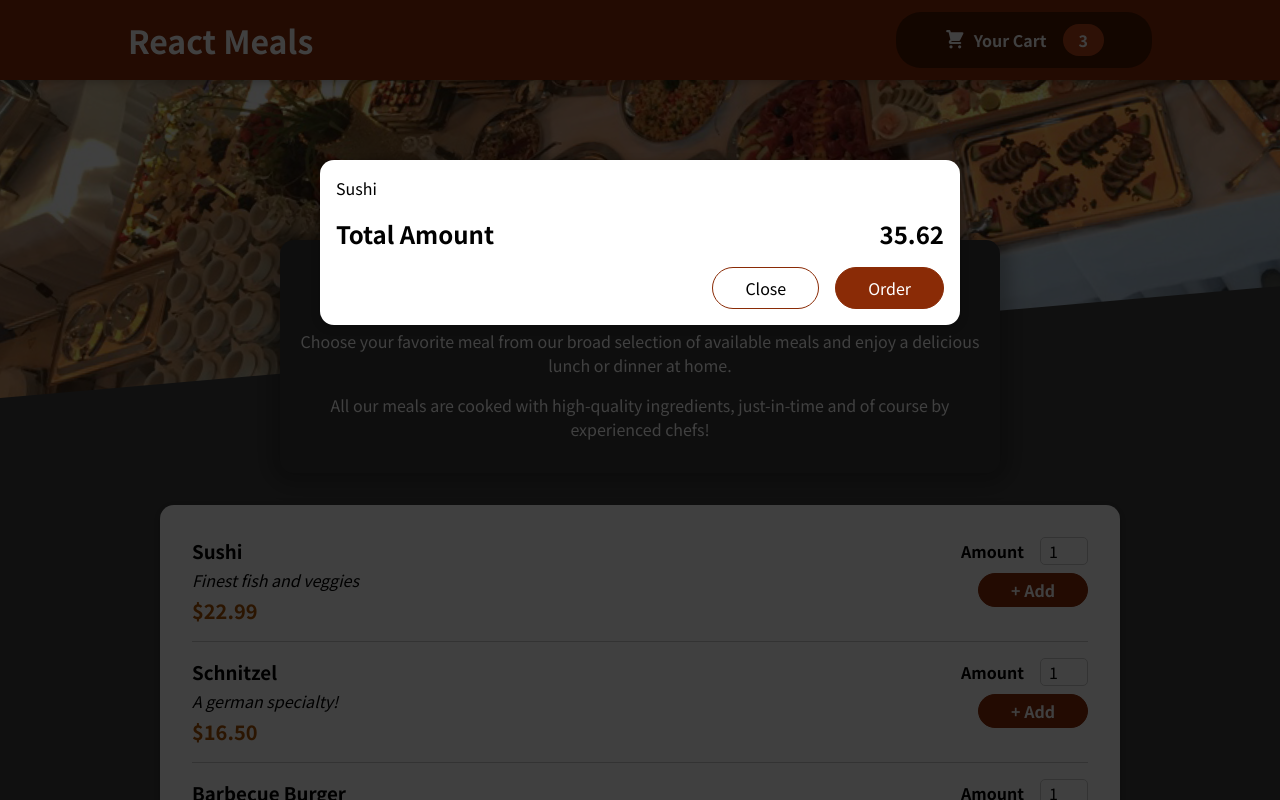
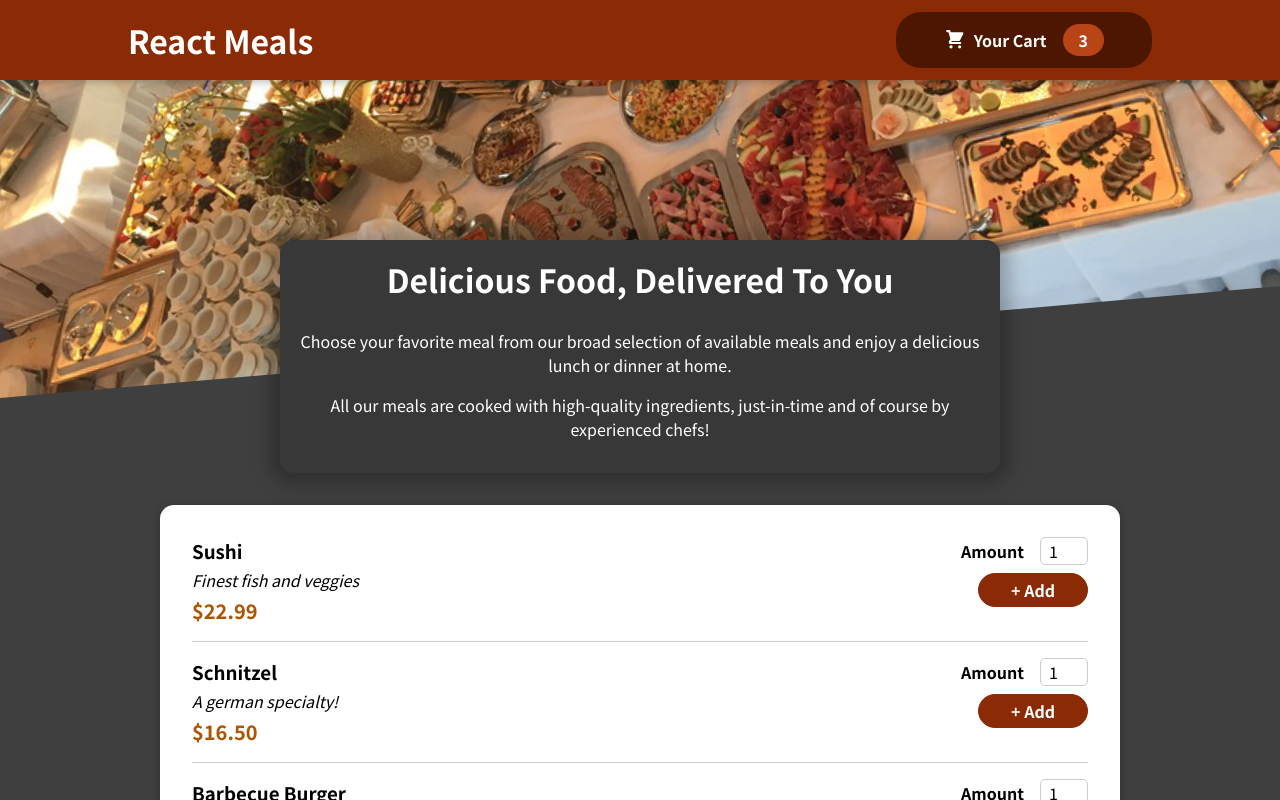
Before and after one commit to rajamrit-singh/food-order-app, a React (Create React App) app: page / in a window 1280 px wide. Shown: the top 800 px of the page. Built offline with nearby package versions, Linux system fonts and the light colour scheme.

Commit message:
implemented basic cart

```diff
--- a/src/App.js
+++ b/src/App.js
@@ -1,13 +1,23 @@
-import { Fragment } from 'react';
+import { Fragment, useState } from 'react';
 import Header from './components/Layout/Header';
 import Meals from './components/Meals/Meals';
 import Cart from './components/Cart/Cart'
 
 function App() {
+  const [cartIsShown, setCartIsShown] = useState(false);
+
+  const showCartHandler = () => {
+    setCartIsShown(true)
+  }
+
+  const hideCartHandler = () => {
+    setCartIsShown(false)
+  }
+
   return (
     <Fragment>
-      <Cart/>
-      <Header></Header>
+      {cartIsShown && <Cart onClose={hideCartHandler}/>}
+      <Header onShowCart={showCartHandler}></Header>
       <main>
         <Meals></Meals>
       </main>
--- a/src/components/Cart/Cart.js
+++ b/src/components/Cart/Cart.js
@@ -6,14 +6,14 @@
     {[{ id: 'c1', name: 'Sushi', amount: 2, price: 12.99 }].map(item => <li>{item.name}</li>)}
   </ul>
   return (
-    <Modal>
+    <Modal onClose={props.onClose}>
       {cartItems}
       <div className={classes.total}>
         <span>Total Amount</span>
         <span>35.62</span>
       </div>
       <div className={classes.actions}>
-        <button className={classes['button-alt']}>Close</button>
+        <button className={classes['button-alt']} onClick={props.onClose}>Close</button>
         <button className={classes.button}>Order</button>
       </div>
     </Modal>
--- a/src/components/Layout/Header.js
+++ b/src/components/Layout/Header.js
@@ -8,7 +8,7 @@
     <Fragment>
       <header className={classes.header}>
         <h1>React Meals</h1>
-        <HeaderCartButton />
+        <HeaderCartButton onClick={props.onShowCart}/>
       </header>
       <div className={classes['main-image']}>
         <img src={meals} alt="A table full of delicious food" />
--- a/src/components/Layout/HeaderCartButton.js
+++ b/src/components/Layout/HeaderCartButton.js
@@ -3,7 +3,7 @@
 
 const HeaderCartButton = (props) => {
   return (
-    <button className={classes.button}>
+    <button className={classes.button} onClick={props.onClick}>
       <span className={classes.icon}>
         <CartIcon></CartIcon>
       </span>
--- a/src/components/UI/Modal.js
+++ b/src/components/UI/Modal.js
@@ -9,7 +9,7 @@
     </div>)
 }
 const Backdrop = props => {
-  return <div className={classes.backdrop}></div>
+  return <div className={classes.backdrop} onClick={props.onClose}></div>
 };
 
 const portalElement = document.getElementById('overlays');
@@ -17,7 +17,7 @@
 const Modal = (props) => {
   return (
     <Fragment>
-      {ReactDom.createPortal(<Backdrop />, portalElement)}
+      {ReactDom.createPortal(<Backdrop onClose={props.onClose}/>, portalElement)}
       {ReactDom.createPortal(<ModalOverlay>{props.children}</ModalOverlay>, portalElement)}
     </Fragment>
   )
```
